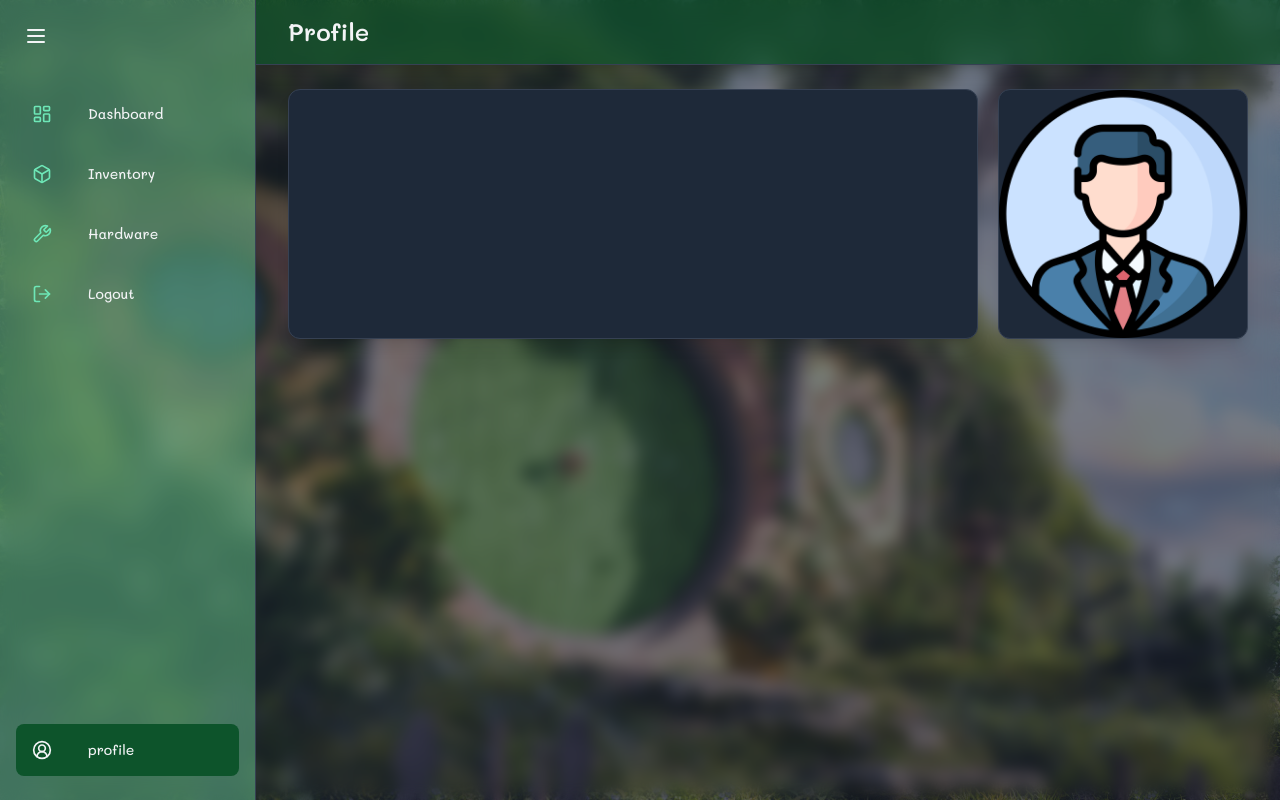
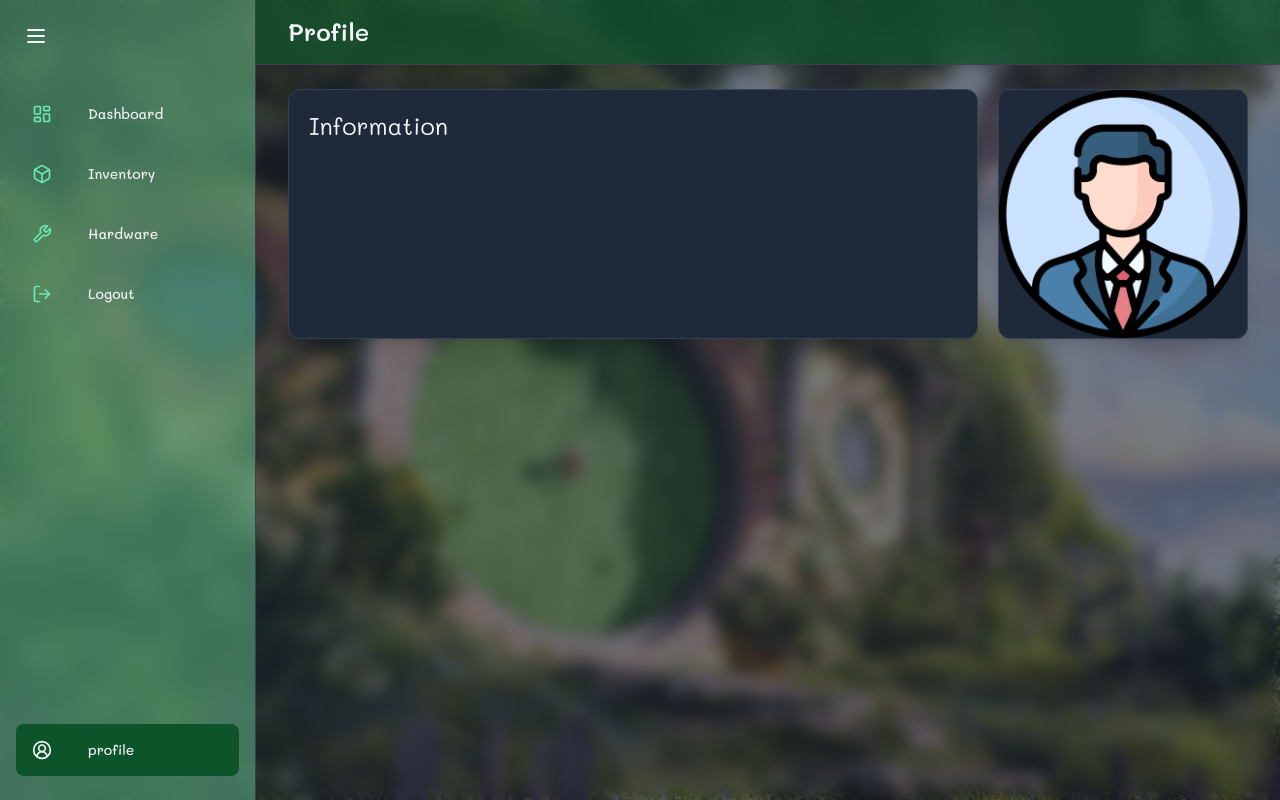
Before and after one commit to toptammasorn/my-plant, a React (Vite) app in the folder my-plant-webapp/: page /profile in a window 1280 px wide. Built offline with nearby package versions, Linux system fonts and the light colour scheme; no server answers; the database is empty; sample sign-in values are in the browser's storage; a web font is replaced by a local one.

Commit message:
feat(ProfilePage): add information header

```diff
--- a/my-plant-webapp/src/pages/ProfilePage.jsx
+++ b/my-plant-webapp/src/pages/ProfilePage.jsx
@@ -67,6 +67,7 @@ const ProfilePage = () => {
               boxShadow: "0 25px 50px -12px rgba(0, 0, 0, 0.5)",
             }}
           >
+            <div className="p-5 pb-0 text-2xl">Information</div>
             {loading ? (
               <PacmanSpinner
                 name="profile"
```
